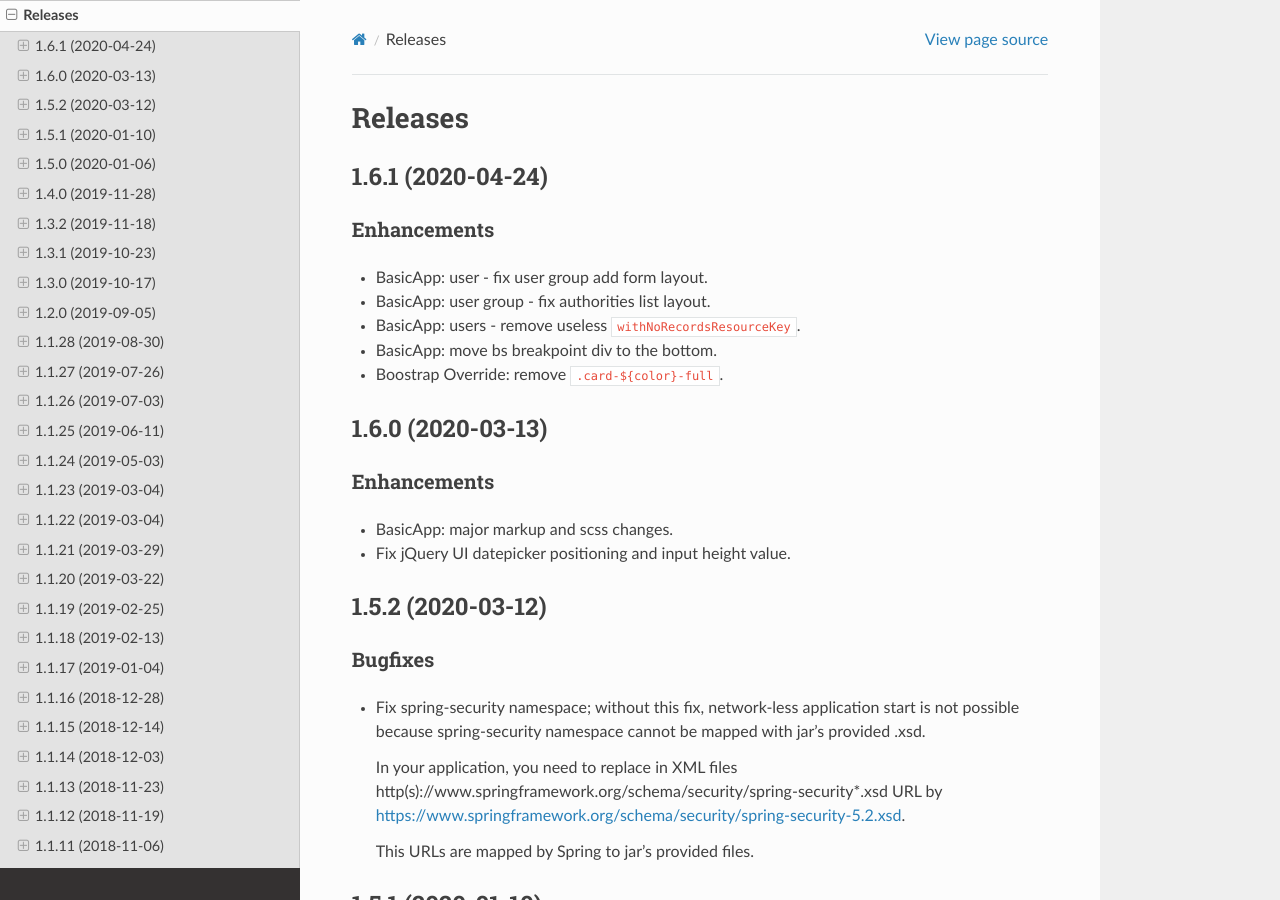
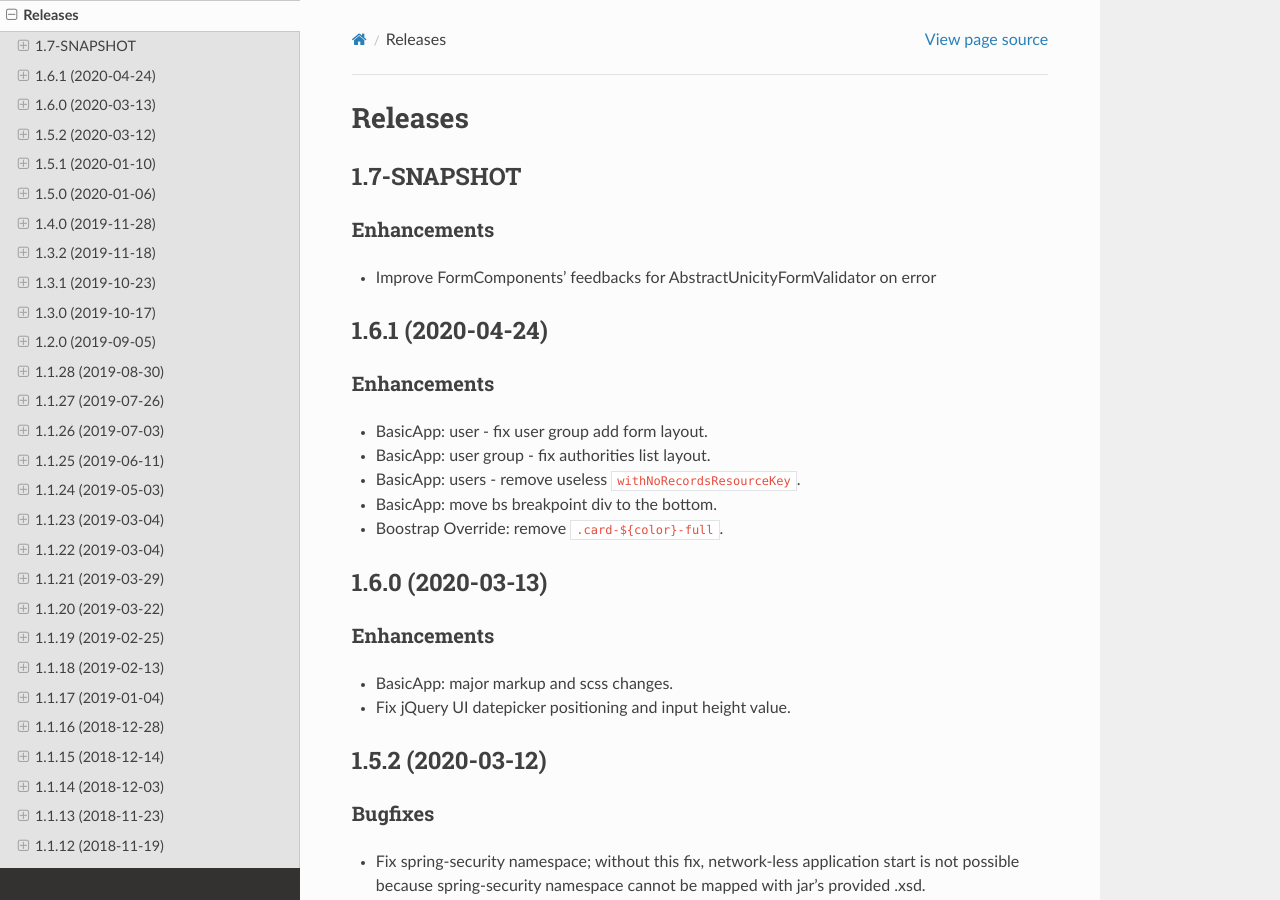
Before and after one commit to igloo-project/igloo-doc, a Sphinx documentation site: the page built from source/release-notes/releases.rst, in a window 1280 px wide and 900 px high. Built offline with Sphinx 7.4.7 and the Read the Docs theme 2.0.0, drawn with Linux system fonts in a browser that asks for light colours.

Commit message:
1.7-SNAPSHOT : update release notes

```diff
--- a/source/release-notes/releases.rst
+++ b/source/release-notes/releases.rst
@@ -1,6 +1,16 @@
 ########
 Releases
 ########
+
+.. _v1.7-SNAPSHOT:
+
+1.7-SNAPSHOT
+############
+
+Enhancements
+************
+
+* Improve FormComponents' feedbacks for AbstractUnicityFormValidator on error
 
 .. _v1.6.1:
 
```
